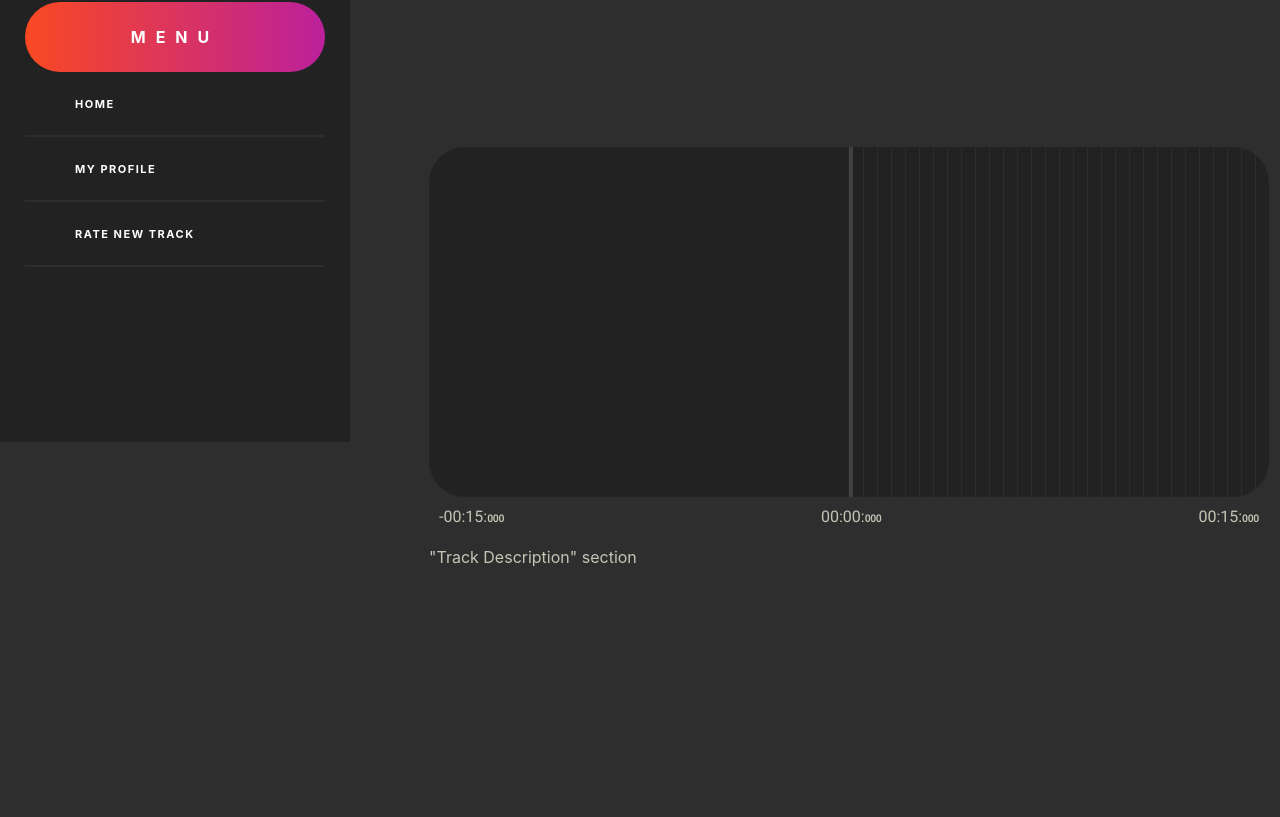
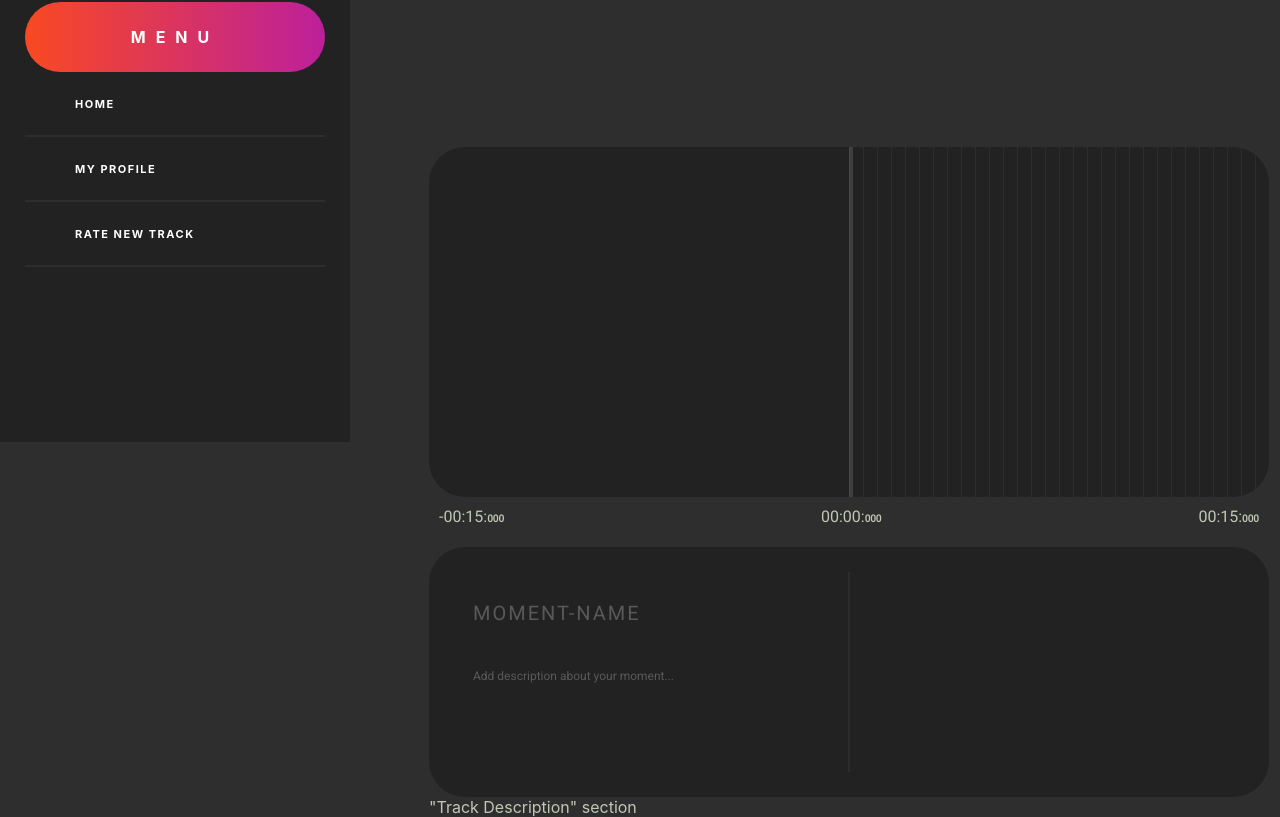
Before and after one commit to musical-details/details-app, a React (Create React App) app: page /track/567463899 in a window 1280 px wide. Shown: the part 358-1175 px from the top of the page. Before the commit the page ends 925 px from the top, so only its background shows below. Built offline with nearby package versions, Linux system fonts and the light colour scheme; no server answers.

Commit message:
[T14][FEAT] MomentEdtior HTML structure

```diff
--- a/package.json
+++ b/package.json
@@ -23,6 +23,7 @@
     "react-scripts-ts": "^3.1.0",
     "redux": "^4.0.4",
     "redux-devtools-extension": "^2.13.8",
+    "redux-localstorage": "^0.4.1",
     "redux-thunk": "^2.3.0",
     "reselect": "^4.0.0",
     "typescript": "^3.7.3"
--- /dev/null
+++ b/src/components/entities/moment-editor/moment-editor.scss
@@ -0,0 +1,88 @@
+.moment-editor-container {
+    width: 100%;
+    height: 100%;
+    background-color: #222;
+    border-radius: 36px;
+    display: flex;
+    flex-direction: row;
+}
+
+.moment-editor-left {
+    position: relative;
+    height: 100%;
+    width: 50%;
+    left: 0;
+    box-sizing: border-box;
+    padding: 5% 5% 5% 5%;
+    display: flex;
+    flex-direction: column;
+    justify-content: space-evenly;
+}
+
+.moment-name-input-container {
+    width: 100%;
+    height: 20px;
+
+    .moment-name-input {
+        width: 100%;
+        height: 100%;
+        background: none;
+        border: none;
+        font-size: 20px;
+        font-family: Roboto;
+        font-weight: 500;
+        outline: none;
+        color: #c6c6c6;
+        letter-spacing: 3px;
+
+        &::placeholder {
+            color: #595959;
+            letter-spacing: 2px;
+            text-transform: uppercase;
+        }
+    }
+}
+
+.moment-description-container {
+    width: 100%;
+    height: 80px;
+
+    .moment-description-input {
+        width: 100%;
+        height: 100%;
+        background: none;
+        border: none;
+        font-size: 12px;
+        font-family: Roboto;
+        font-weight: 500;
+        outline: none;
+        color: #c6c6c6;
+
+        &::placeholder {
+            color: #595959;
+        }
+    }
+}
+
+.moment-editor-right {
+    position: relative;
+    height: 100%;
+    width: 50%;
+    right: 0;
+}
+
+.moment-editor-divider-container {
+    height: 100%;
+    width: 1.5px;
+    position: relative;
+}
+
+.moment-editor-divider {
+    position: absolute;
+    top: 0;
+    bottom: 0;
+    margin: auto;
+    height: 80%;
+    width: 1.5px;
+    background-color: #2c2c2c;
+}
--- /dev/null
+++ b/src/components/entities/moment-editor/moment-editor.tsx
@@ -0,0 +1,38 @@
+import React from "react";
+import "./moment-editor.scss";
+
+
+class MomentEditor extends React.Component {
+  constructor(props: string) {
+    super(props);
+  }
+
+  render() {
+    return (
+      <div className="moment-editor-container">
+        <div className="moment-editor-left">
+            <div className="moment-name-input-container">
+                <input type="text" className="moment-name-input" placeholder="moment-name"/>
+            </div>
+            <div className="moment-description-container">
+                <input type="text" className="moment-description-input" placeholder="Add description about your moment... "/>
+            </div>
+            <div className="moment-colors-grid">
+
+            </div>
+            <div className="moment-reactions-container">
+
+            </div>
+        </div>
+        <div className="moment-editor-divider-container">
+            <div className="moment-editor-divider"></div>
+        </div>
+        <div className="moment-editor-right">
+
+        </div>
+      </div>
+    );
+  }
+}
+
+export default MomentEditor;
--- a/src/components/pages/track/track.scss
+++ b/src/components/pages/track/track.scss
@@ -26,3 +26,10 @@
   position: relative;
   display: flex;
 }
+
+.track-moment-editor-wrapper {
+  width: 840px;
+  height: 250px;
+  position: relative;
+  display: flex;
+}
--- a/src/components/pages/track/track.tsx
+++ b/src/components/pages/track/track.tsx
@@ -5,6 +5,7 @@ import { withRouter } from "react-router-dom";
 import TrackInfo from "../../entities/track-info/track-info";
 import TrackWaver from "../../entities/track-waver/track-waver";
 import Timeline from "../../entities/timeline/Timeline";
+import MomentEditor from "../../entities/moment-editor/moment-editor";
 import "./track.scss";
 
 import { AppState } from "../../../core/state/store";
@@ -142,6 +143,9 @@ class TrackComponent extends React.Component<TrackProps, TrackState> {
             moment={this.props.selectedMoments}
           ></Timeline>
         </div>
+        <div className="track-moment-editor-wrapper">
+          <MomentEditor/>
+        </div>
         <div>"Track Description" section</div>
       </div>
     );
```
Also changed, not shown: 1 other file (tests, documents, lock files or other folders).
